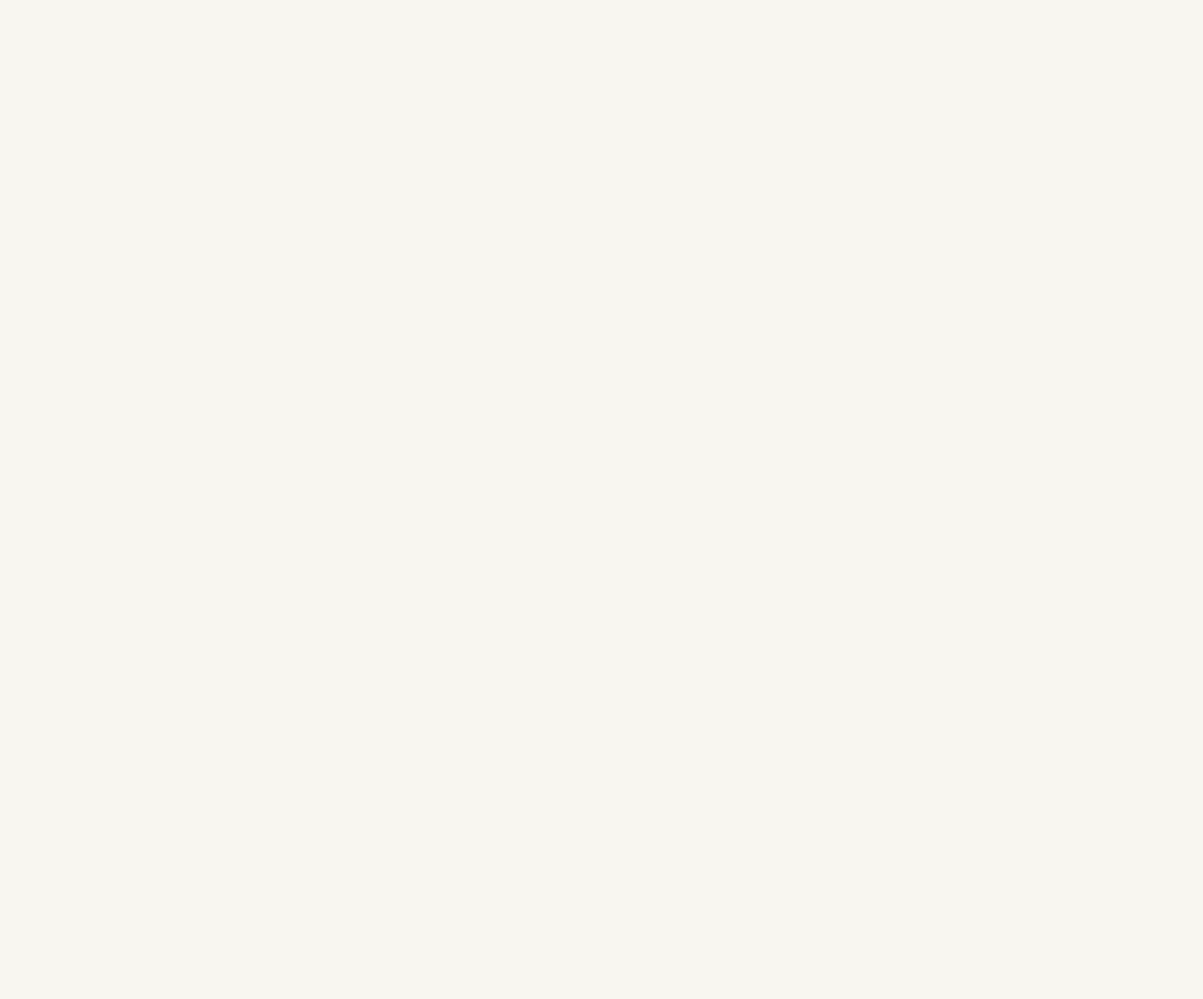
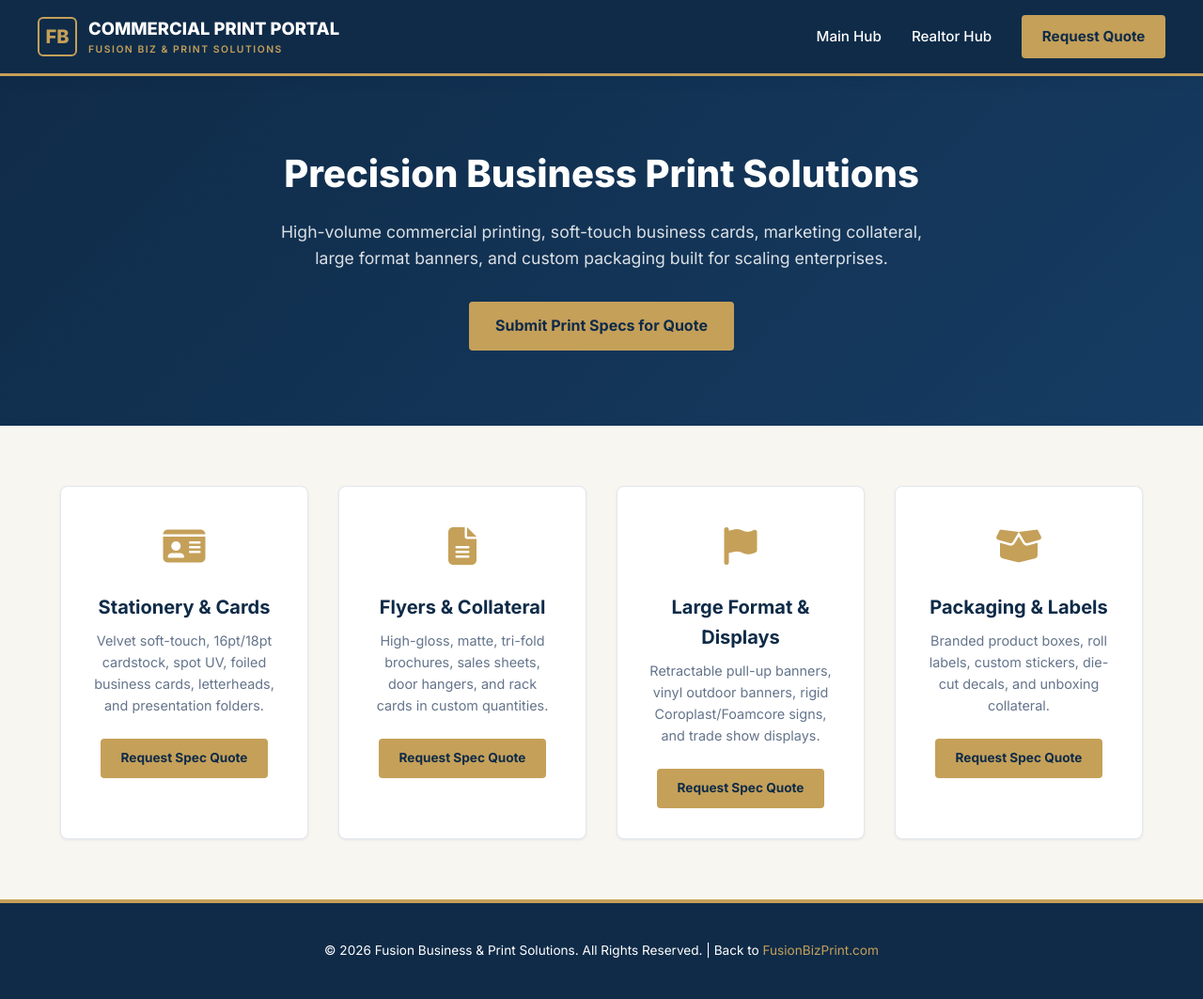
Before and after one commit to fbp-solutions/print, a plain HTML site: page index.html in a window 1280 px wide. Shown: the whole page at 94% size. Before the commit the page ends 800 px from the top, so only its background shows below. Drawn offline with Linux system fonts and the light colour scheme.

Commit message:
Update index.html

```diff
--- a/index.html
+++ b/index.html
@@ -15,7 +15,6 @@
     window.dataLayer = window.dataLayer || [];
     function gtag(){dataLayer.push(arguments);}
     gtag('js', new Date());
-
     gtag('config', 'G-MVXWTHS7PM');
   </script>
 
@@ -32,7 +31,6 @@
       --white: #FFFFFF;
       --shadow-sm: 0 1px 3px rgba(15, 43, 72, 0.08);
       --shadow-md: 0 4px 12px rgba(15, 43, 72, 0.1);
-      --shadow-lg: 0 10px 25px rgba(15, 43, 72, 0.12);
     }
 
     * {
@@ -42,14 +40,12 @@
     }
 
     body {
-      font-family: 'Inter', 'Helvetica Neue', Arial, sans-serif;
+      font-family: 'Inter', sans-serif;
       color: var(--text-dark);
       background-color: var(--warm-studio-paper);
       line-height: 1.6;
-      -webkit-font-smoothing: antialiased;
     }
 
-    /* Navigation Header */
     header {
       background-color: var(--executive-navy);
       color: var(--white);
@@ -91,16 +87,10 @@
       color: var(--brushed-gold);
     }
 
-    .logo-text {
-      display: flex;
-      flex-direction: column;
-    }
-
     .logo-title {
       font-size: 1.15rem;
       font-weight: 800;
-      letter-spacing: 0.5px;
-      line-height: 1.1;
+      display: block;
     }
 
     .logo-subtitle {
@@ -109,6 +99,7 @@
       letter-spacing: 1.5px;
       text-transform: uppercase;
       font-weight: 600;
+      display: block;
     }
 
     nav ul {
@@ -123,11 +114,6 @@
       text-decoration: none;
       font-size: 0.95rem;
       font-weight: 500;
-      transition: color 0.2s;
-    }
-
-    nav a:hover {
-      color: var(--brushed-gold);
     }
 
     .btn-primary {
@@ -137,17 +123,9 @@
       border-radius: 4px;
       font-weight: 700;
       text-decoration: none;
-      transition: background-color 0.2s;
-      border: none;
-      cursor: pointer;
       display: inline-block;
     }
 
-    .btn-primary:hover {
-      background-color: var(--brushed-gold-hover);
-    }
-
-    /* Hero Section */
     .hero {
       background: linear-gradient(135deg, var(--executive-navy) 0%, var(--navy-light) 100%);
       color: var(--white);
@@ -155,29 +133,9 @@
       text-align: center;
     }
 
-    .hero-content {
-      max-width: 800px;
-      margin: 0 auto;
-    }
-
-    .badge-gold {
-      background-color: rgba(197, 160, 89, 0.15);
-      color: var(--brushed-gold);
-      border: 1px solid var(--brushed-gold);
-      padding: 0.35rem 1rem;
-      border-radius: 20px;
-      font-size: 0.8rem;
-      font-weight: 700;
-      letter-spacing: 1px;
-      text-transform: uppercase;
-      display: inline-block;
-      margin-bottom: 1.25rem;
-    }
-
     .hero h1 {
       font-size: 2.5rem;
       font-weight: 800;
-      line-height: 1.2;
       margin-bottom: 1rem;
     }
 
@@ -185,15 +143,17 @@
       font-size: 1.1rem;
       color: rgba(255, 255, 255, 0.85);
       margin-bottom: 2rem;
+      max-width: 700px;
+      margin-left: auto;
+      margin-right: auto;
     }
 
-    /* Products Grid */
     .products-container {
       max-width: 1200px;
       margin: 4rem auto;
       padding: 0 1.5rem;
       display: grid;
-      grid-template-columns: repeat(auto-fit, minmax(260px, 1fr));
+      grid-template-columns: repeat(auto-fit, minmax(250px, 1fr));
       gap: 2rem;
     }
 
@@ -202,14 +162,8 @@
       border: 1px solid var(--border-color);
       border-radius: 8px;
       padding: 2rem;
+      text-align: center;
       box-shadow: var(--shadow-sm);
-      text-align: center;
-      transition: transform 0.2s, box-shadow 0.2s;
-    }
-
-    .product-card:hover {
-      transform: translateY(-4px);
-      box-shadow: var(--shadow-md);
     }
 
     .product-icon {
@@ -221,7 +175,6 @@
     .product-card h3 {
       font-size: 1.25rem;
       color: var(--executive-navy);
-      font-weight: 700;
       margin-bottom: 0.5rem;
     }
 
@@ -231,9 +184,85 @@
       margin-bottom: 1.5rem;
     }
 
-    /* Footer */
     footer {
       background-color: var(--executive-navy);
       color: var(--white);
-      padding: 2.5rem 2rem 1.5rem;
+      padding: 2.5rem 2rem;
       border-top: 4px solid var(--brushed-gold);
+      text-align: center;
+      font-size: 0.85rem;
+    }
+
+    footer a {
+      color: var(--brushed-gold);
+      text-decoration: none;
+    }
+  </style>
+</head>
+<body>
+
+  <!-- Navigation -->
+  <header>
+    <div class="nav-container">
+      <a href="https://fusionbizprint.com" class="brand-logo">
+        <div class="logo-mark">FB</div>
+        <div>
+          <span class="logo-title">COMMERCIAL PRINT PORTAL</span>
+          <span class="logo-subtitle">FUSION BIZ & PRINT SOLUTIONS</span>
+        </div>
+      </a>
+      <nav>
+        <ul>
+          <li><a href="https://fusionbizprint.com">Main Hub</a></li>
+          <li><a href="https://realtorhub.fusionbizprint.com">Realtor Hub</a></li>
+          <li><a href="mailto:orders@fusionbizprint.com?subject=Custom%20Print%20Quote" class="btn-primary">Request Quote</a></li>
+        </ul>
+      </nav>
+    </div>
+  </header>
+
+  <!-- Hero -->
+  <section class="hero">
+    <h1>Precision Business Print Solutions</h1>
+    <p>High-volume commercial printing, soft-touch business cards, marketing collateral, large format banners, and custom packaging built for scaling enterprises.</p>
+    <a href="mailto:orders@fusionbizprint.com?subject=Commercial%20Print%20Quote" class="btn-primary" style="padding: 0.8rem 1.75rem;">Submit Print Specs for Quote</a>
+  </section>
+
+  <!-- Catalog Grid -->
+  <div class="products-container">
+    <div class="product-card">
+      <div class="product-icon"><i class="fa-solid fa-id-card"></i></div>
+      <h3>Stationery & Cards</h3>
+      <p>Velvet soft-touch, 16pt/18pt cardstock, spot UV, foiled business cards, letterheads, and presentation folders.</p>
+      <a href="mailto:orders@fusionbizprint.com?subject=Quote%20-%20Business%20Cards" class="btn-primary" style="font-size: 0.85rem;">Request Spec Quote</a>
+    </div>
+
+    <div class="product-card">
+      <div class="product-icon"><i class="fa-solid fa-file-lines"></i></div>
+      <h3>Flyers & Collateral</h3>
+      <p>High-gloss, matte, tri-fold brochures, sales sheets, door hangers, and rack cards in custom quantities.</p>
+      <a href="mailto:orders@fusionbizprint.com?subject=Quote%20-%20Flyers" class="btn-primary" style="font-size: 0.85rem;">Request Spec Quote</a>
+    </div>
+
+    <div class="product-card">
+      <div class="product-icon"><i class="fa-solid fa-flag"></i></div>
+      <h3>Large Format & Displays</h3>
+      <p>Retractable pull-up banners, vinyl outdoor banners, rigid Coroplast/Foamcore signs, and trade show displays.</p>
+      <a href="mailto:orders@fusionbizprint.com?subject=Quote%20-%20Large%20Format" class="btn-primary" style="font-size: 0.85rem;">Request Spec Quote</a>
+    </div>
+
+    <div class="product-card">
+      <div class="product-icon"><i class="fa-solid fa-box-open"></i></div>
+      <h3>Packaging & Labels</h3>
+      <p>Branded product boxes, roll labels, custom stickers, die-cut decals, and unboxing collateral.</p>
+      <a href="mailto:orders@fusionbizprint.com?subject=Quote%20-%20Packaging" class="btn-primary" style="font-size: 0.85rem;">Request Spec Quote</a>
+    </div>
+  </div>
+
+  <!-- Footer -->
+  <footer>
+    <p>&copy; 2026 Fusion Business & Print Solutions. All Rights Reserved. | Back to <a href="https://fusionbizprint.com">FusionBizPrint.com</a></p>
+  </footer>
+
+</body>
+</html>
```
